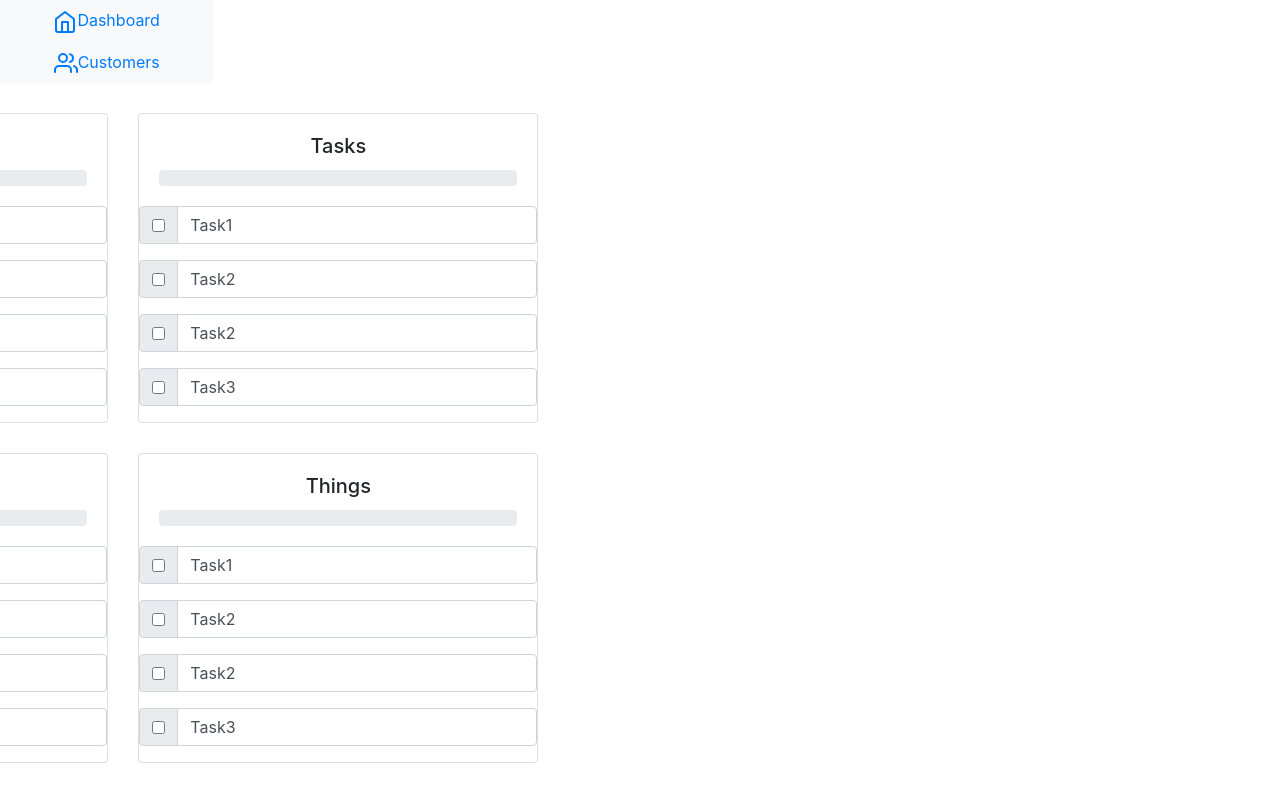
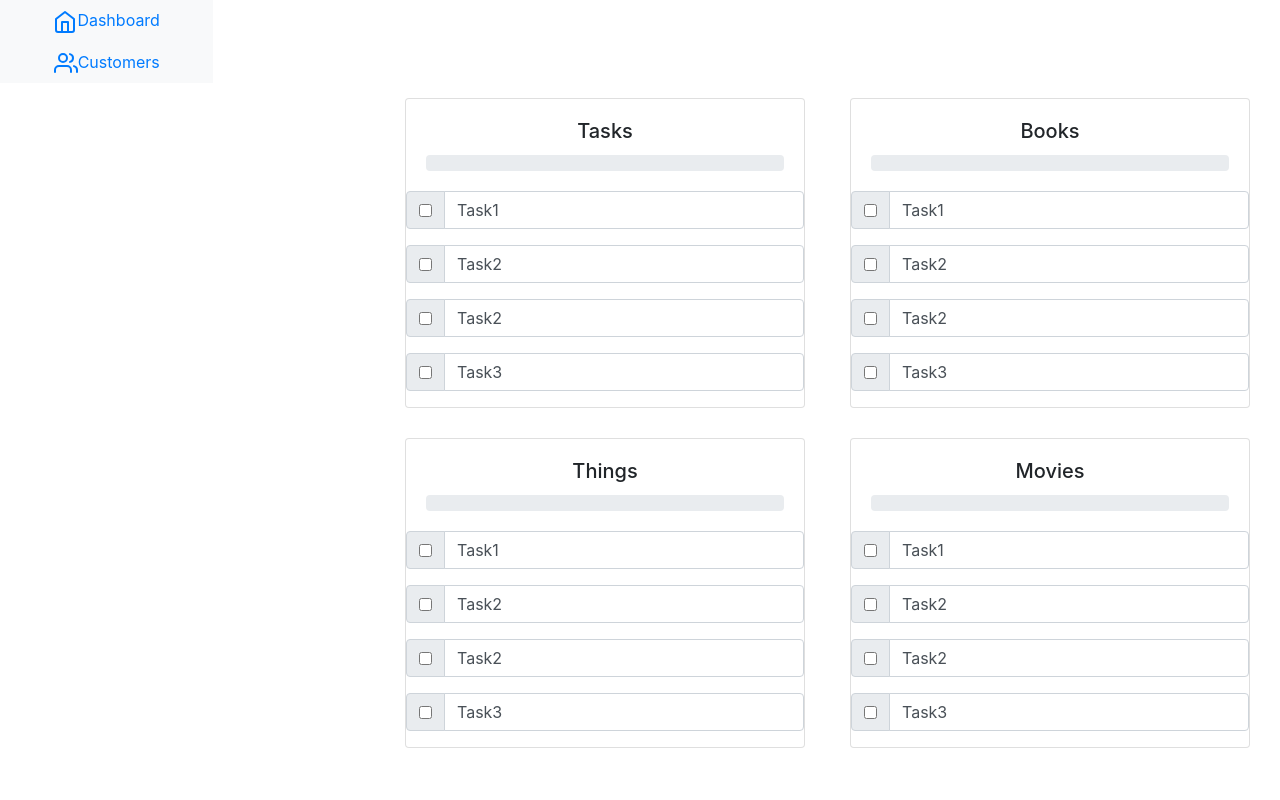
Before and after one commit to mariana-mendes/react, a React (Create React App) app in the folder todo/: page / in a window 1280 px wide. Built offline with nearby package versions, Linux system fonts and the light colour scheme.

Commit message:
0 bootstrap

```diff
--- a/todo/src/App.js
+++ b/todo/src/App.js
@@ -8,9 +8,12 @@ class App extends Component {
   render() {
     return (
       <div className="App">
-
-      <Sidebar></Sidebar>
-      <Lists></Lists>
+        <div className="row">
+        <div class="container-fluid">
+          <Sidebar></Sidebar>
+          <Lists></Lists>
+        </div>
+        </div>
       </div>
     );
   }
--- a/todo/src/CardList/CardList.css
+++ b/todo/src/CardList/CardList.css
@@ -1,5 +1,6 @@
 .card {
     width: 25rem;
     float: right;
-    margin: 30px;
+    margin: 15px;
+    margin-left: 30px;
 }
--- a/todo/src/CardList/CardList.js
+++ b/todo/src/CardList/CardList.js
@@ -17,10 +17,6 @@ class CardList extends Component {
 
     render() {
         return (
-            <div class="card-deck-wrapper">
-                <div class="card-deck">
-                    <div class="col-sm-4">
-                        <div class="thumbnail">
                             <div className="card" >
                                 <div className="card-body">
                                     <h5 className="card-title">{this.props.title}</h5>
@@ -30,10 +26,6 @@ class CardList extends Component {
                                     <p className="card-text"></p>
                                 </div>
                                 <List key={this.state.title} callbackCardList={this.callbackCardList}></List>
-                            </div>
-                        </div>
-                    </div>
-                </div>
             </div>
         );
     }
--- a/todo/src/Lists/Lists.js
+++ b/todo/src/Lists/Lists.js
@@ -15,9 +15,7 @@ class Lists extends Component {
     return (
         <div className="Lists">
        <div class="container-fluid">
-            <div class="row">
             {this.state.listCardsTitle.map(cardTitle => <CardList title={cardTitle}></CardList>)}
-        </div>
         </div>
         </div>
 
```
